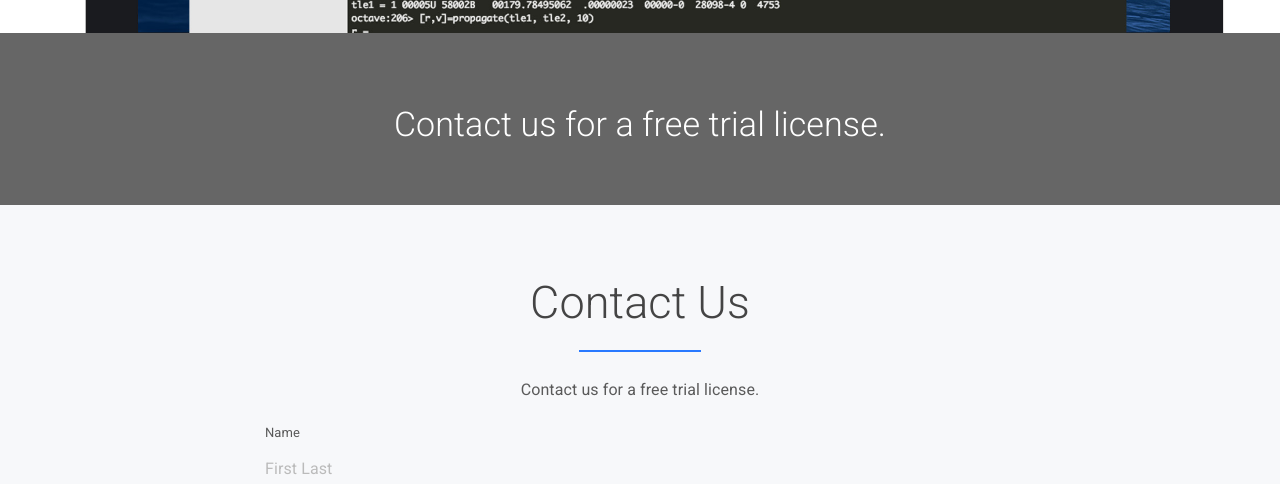
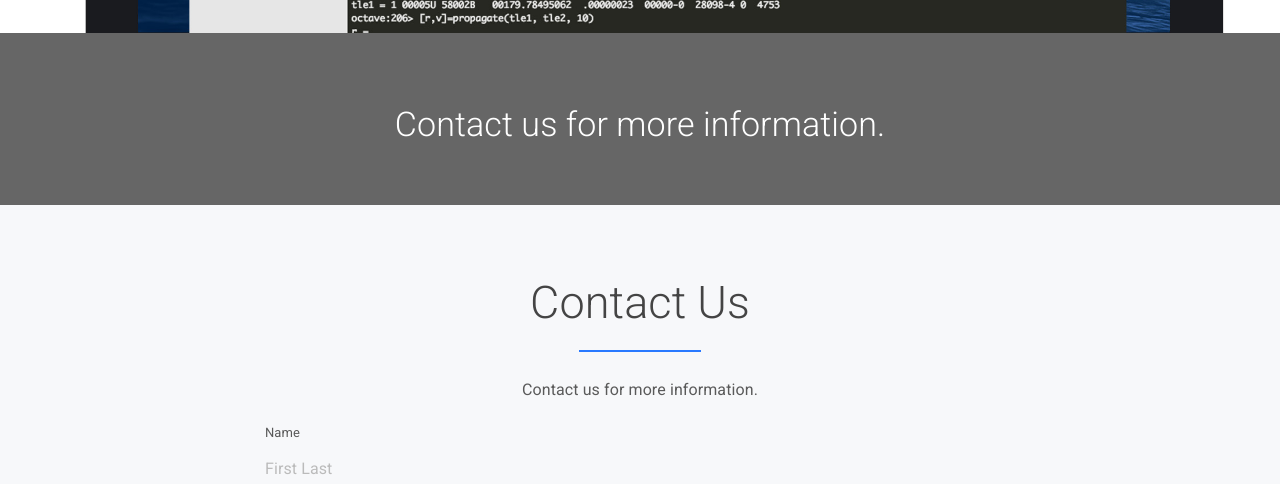
Before and after one commit to AlgorithmHub/algorithmhub.github.io, a Jekyll site: the page built from index.html, in a window 1280 px wide and 900 px high, scrolled down 3606 px. Shown: the part 156-640 px from the top of the window. Built offline with Jekyll 4.4.1, drawn with Linux system fonts in a browser that asks for light colours.

Commit message:
Update index.html

```diff
--- a/index.html
+++ b/index.html
@@ -139,7 +139,7 @@ layout: default
 <div id="cta">
   <div class="container text-center">
     <div class="row">
-      <h3>Contact us for a free trial license.</h3>
+      <h3>Contact us for more information.</h3>
     </div><!--/row -->
   </div><!--/container -->
 </div>
@@ -152,7 +152,7 @@ layout: default
       <div class="col-lg-12 text-center">
         <h2>Contact Us</h2>
         <hr class="aligncenter">
-        <p class="text16">Contact us for a free trial license.</p>
+        <p class="text16">Contact us for more information.</p>
       </div>
     </div>
     <div class="row">
```
